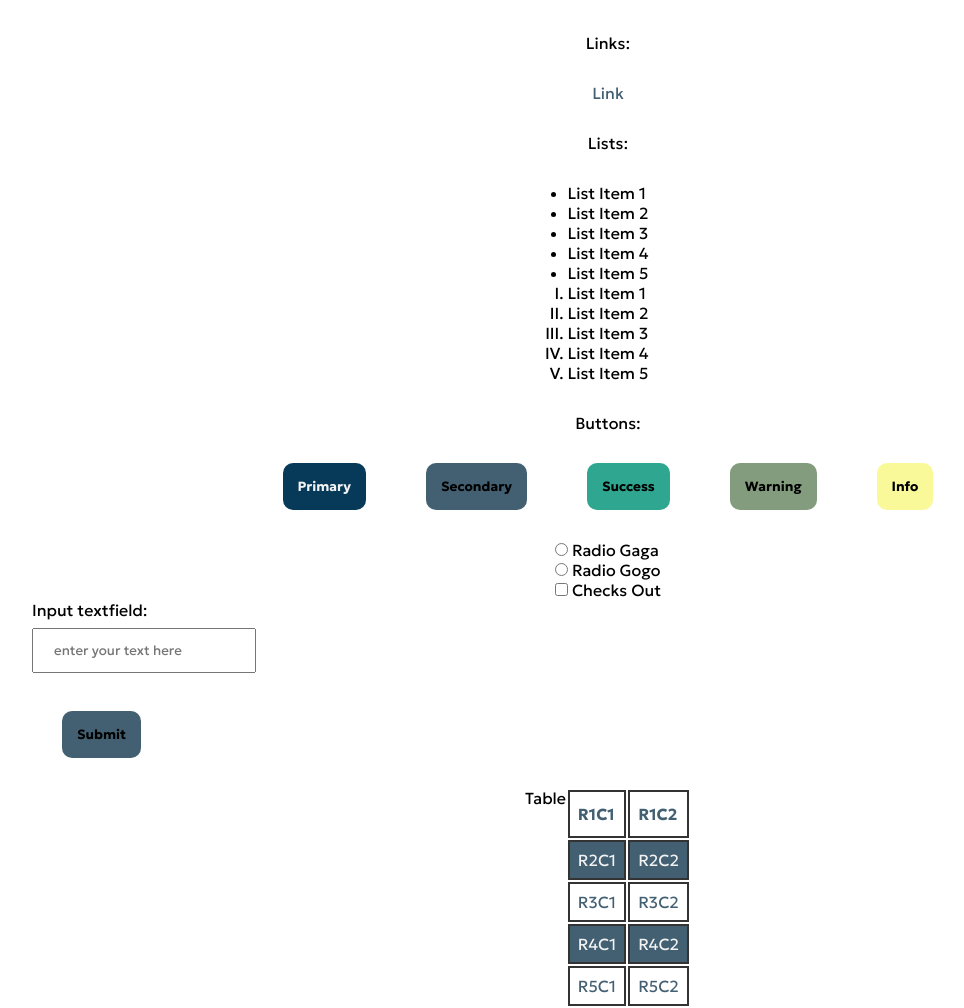
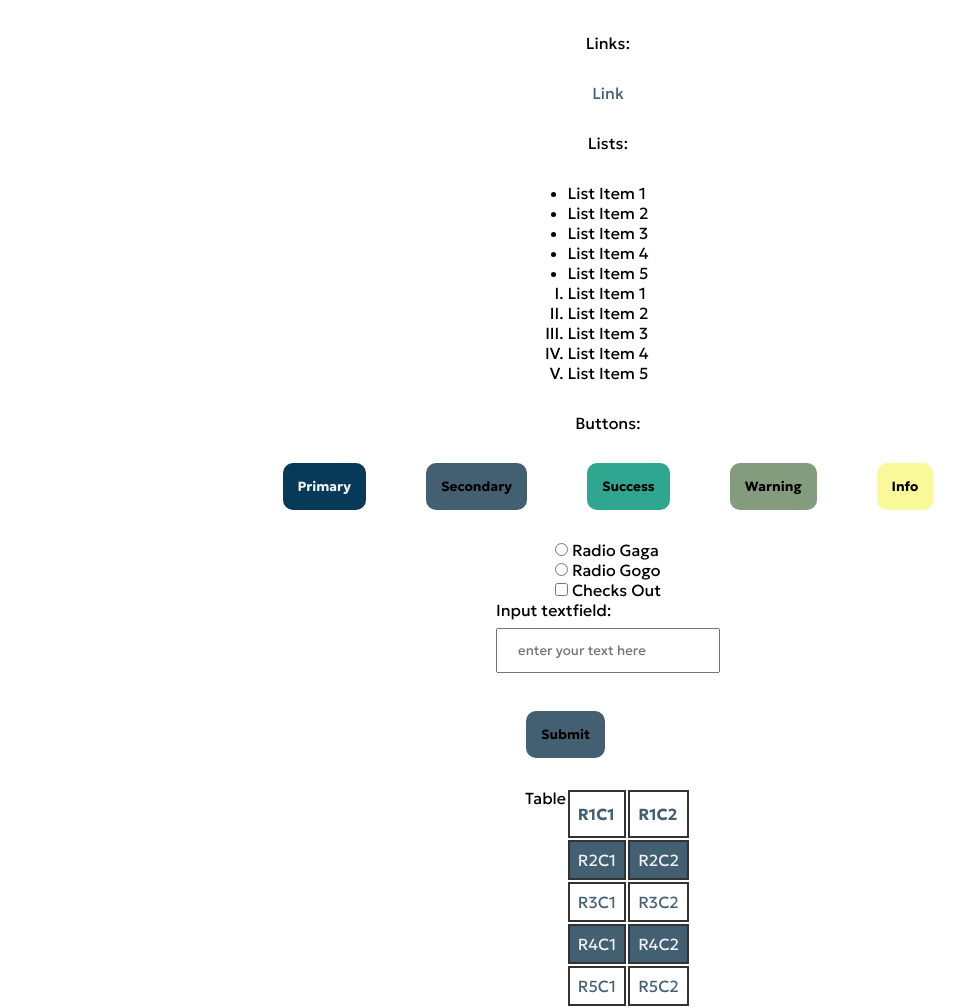
Before and after one commit to DavGifford/CSS-Frameworks, a website: page index.html in a window 1280 px wide. Shown: the part 998-2006 px from the top of the page, without its empty margins (32-996 px from the left). Drawn offline with Linux system fonts and the light colour scheme.

Commit message:
cenered input

```diff
--- a/index.html
+++ b/index.html
@@ -140,7 +140,7 @@
 			</div>
 
 			<!-- Inputs -->
-			<div>
+			<div class="justify-center">
 				<form action="">
 					<label for="inputText">Input textfield:</label><br />
 					<input
```
